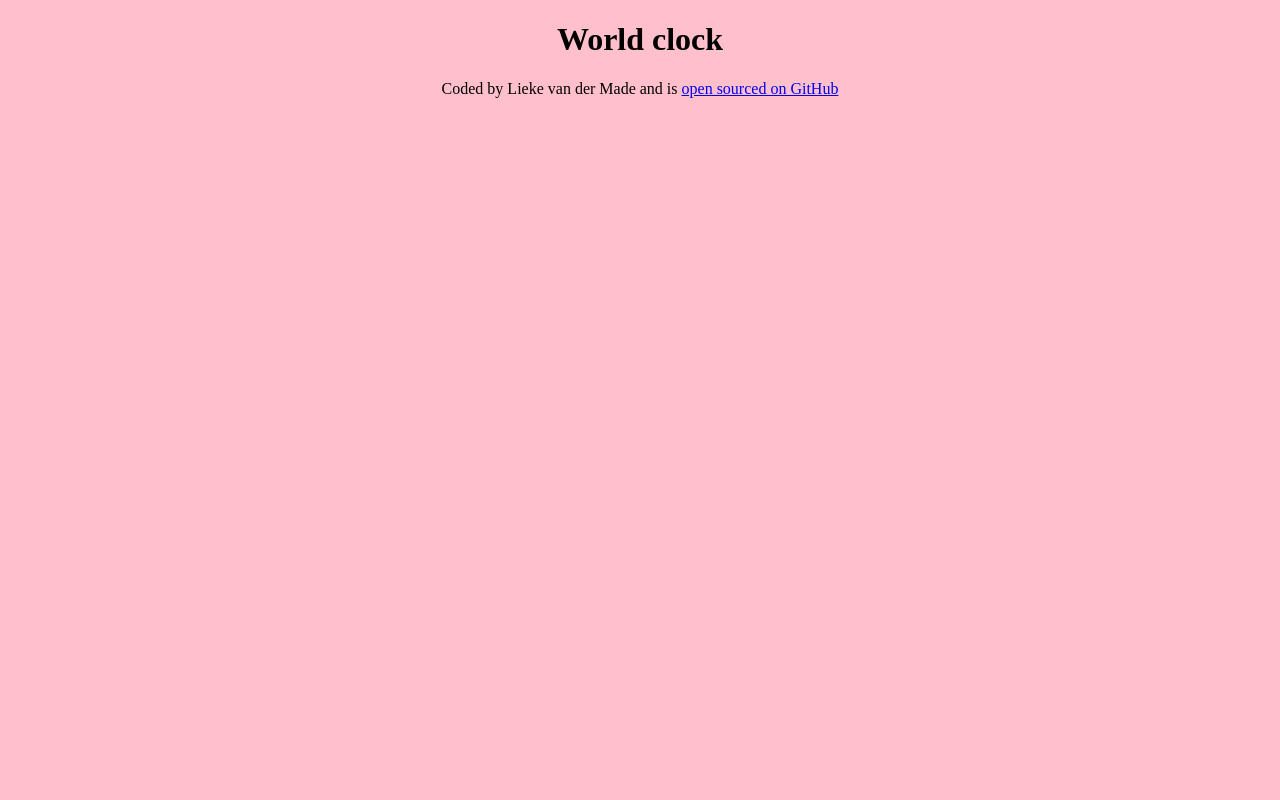
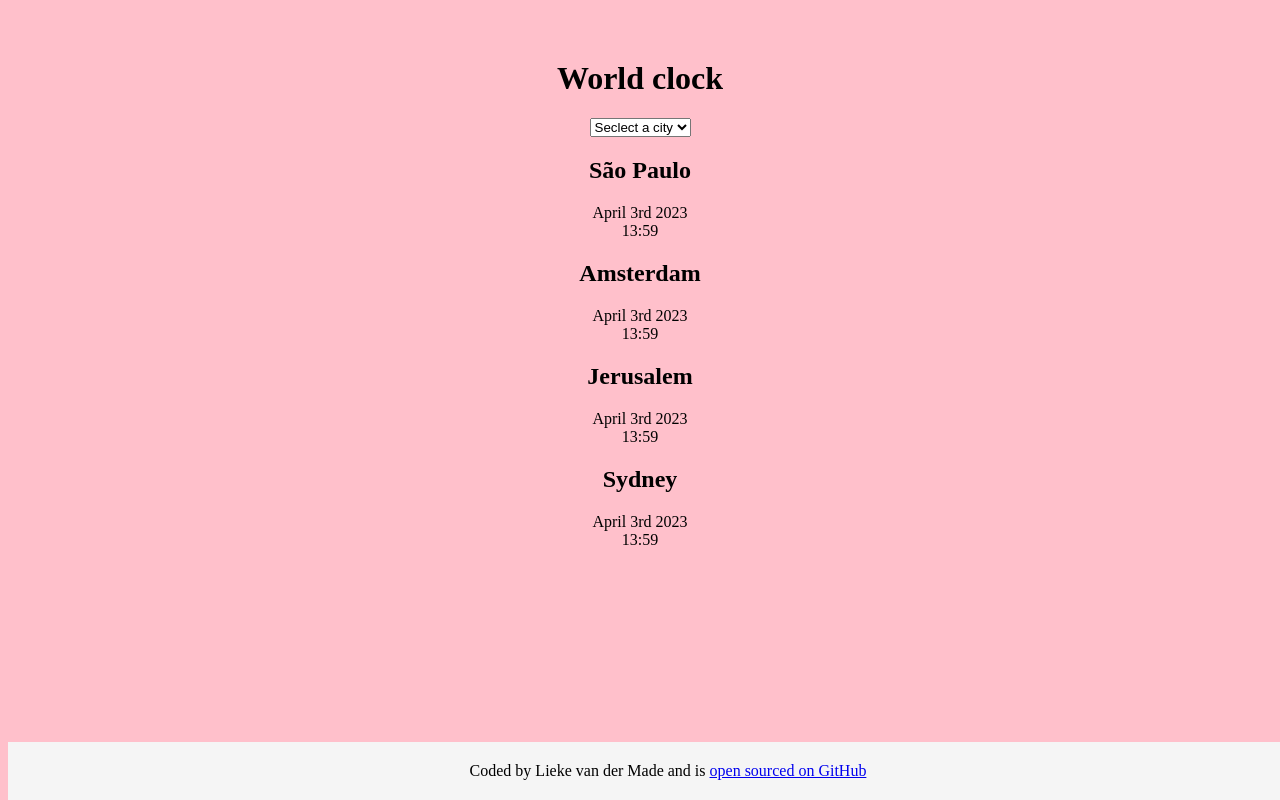
Before and after one commit to LiekeM/world_clock, a plain HTML site: page index.html in a window 1280 px wide. Drawn offline with Linux system fonts and the light colour scheme.

Commit message:
FEATURE | updated HTML structure

```diff
--- a/css/style.css
+++ b/css/style.css
@@ -3,9 +3,18 @@ body {
 }
 
 h1 {
-  text-align: center;
+  margin-top: 60px;
 }
 
 footer {
+  position: fixed;
+  bottom: 0;
+  width: 100%;
+  text-align: center;
+  padding: 20px;
+  background: whitesmoke;
+}
+
+.container {
   text-align: center;
 }
--- a/index.html
+++ b/index.html
@@ -8,7 +8,42 @@
     <title>World Clock ⏰ by Lieke van der Made</title>
   </head>
   <body>
-    <h1>World clock</h1>
+    <div class="container">
+      <h1>World clock</h1>
+      <select>
+        <option value="">Seclect a city</option>
+        <option value="los-angeles">Los Angeles</option>
+        <option value="sao-paulo">São Paulo</option>
+        <option value="amsterdam">Amsterdam</option>
+        <option value="cape-town">Cape Town</option>
+        <option value="jerusalem">Jerusalem</option>
+        <option value="new-dehli">New Dehli</option>
+        <option value="sydney">Sydney</option>
+      </select>
+
+      <div class="row">
+        <div class="city">
+          <h2>São Paulo</h2>
+          <div class="date">April 3rd 2023</div>
+          <div class="time">13:59</div>
+        </div>
+        <div class="city">
+          <h2>Amsterdam</h2>
+          <div class="date">April 3rd 2023</div>
+          <div class="time">13:59</div>
+        </div>
+        <div class="city">
+          <h2>Jerusalem</h2>
+          <div class="date">April 3rd 2023</div>
+          <div class="time">13:59</div>
+        </div>
+        <div class="city">
+          <h2>Sydney</h2>
+          <div class="date">April 3rd 2023</div>
+          <div class="time">13:59</div>
+        </div>
+      </div>
+    </div>
     <footer>
       Coded by Lieke van der Made and is
       <a href="https://github.com/LiekeM/world_clock">open sourced on GitHub</a>
```
